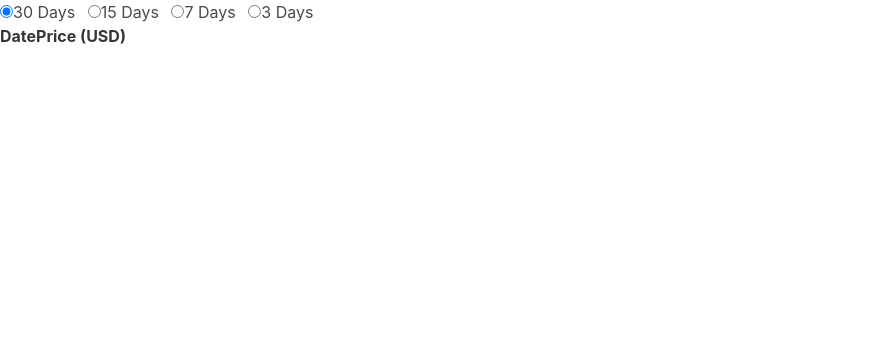
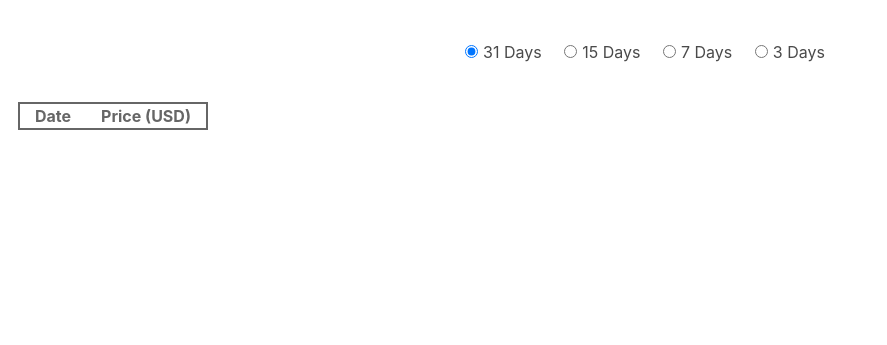
Before and after one commit to stbarillas/hone, a website: page index.html in a window 1280 px wide. Shown: the whole page, without its empty margins (0-887 px from the left). Drawn offline with nearby package versions, Linux system fonts and the light colour scheme; no server answers.

Commit message:
fixed bug with chart slicing logic

```diff
--- a/index.html
+++ b/index.html
@@ -4,9 +4,10 @@
         <meta charset="utf-8">
         <meta http-equiv="X-UA-Compatible" content="IE=edge">
         <meta name="viewport" content="width=device-width, initial-scale=1">
-        <title>My first Bulma website</title>
+        <title>Evaluation | Hone Capital</title>
         <link rel="stylesheet" href="css/main.css">
         <link rel="stylesheet" href="static/style.css">
+        <link rel="shortcut icon" href="http://cscventurecapital.com/wp-content/uploads/2017/03/favicon.ico">
     </head>
     <body>
         <!--<header class="is-fullheight">-->
@@ -14,11 +15,11 @@
                 <!--<h1>Hello<br> Hone</h1>-->
             <!--</div>-->
         <!--</header>-->
-
         <section>
-            <div class="control">
+            <div id="radioContainer">
+                <div id="radioButtons" class="control">
                         <label class="radio">
-                    <input type="radio" name="answer" checked onclick="renderData(30)">30 Days
+                            <input type="radio" name="answer" checked onclick="renderData(31)">31 Days
                         </label>
                         <label class="radio">
                             <input type="radio" name="answer" onclick="renderData(15)">15 Days
@@ -30,9 +31,11 @@
                             <input type="radio" name="answer" onclick="renderData(3)">3 Days
                         </label>
                 </div>
+            </div>
+            <div>
                 <div class="columns">
                     <!--Table Column-->
-                <div class="column is-one-quarter">
+                    <div id="tableColumn" class="column is-one-quarter">
                         <table id="dataTable">
                             <tr>
                                 <th> Date </th>
@@ -41,8 +44,8 @@
                         </table>
                     </div>
                     <!--Chart Column-->
-                <div class="column">
-                    <canvas id="dataChart" width="300" height="300"></canvas>
+                    <div id="chartColumn" class="column">
+                        <canvas id="dataChart"></canvas>
                         <script src="node_modules/chart.js/dist/Chart.js"></script>
                         <script>
                             function renderChart(data, days){
@@ -50,10 +53,10 @@
                                 var dataChart = new Chart(ctx, {
                                     type: 'line',
                                     data: {
-                                    labels: Object.keys(data).slice(0,days),
+                                        labels: Object.keys(data).slice(31-days, 31),
                                         datasets: [{
                                             label: '',
-                                        data: Object.values(data).slice(0,days),
+                                            data: Object.values(data).slice(31-days,31),
                                             backgroundColor: [
                                                 "rgb(255, 92, 57, .2)",
                                             ],
@@ -94,6 +97,7 @@
                         </script>
                     </div>
                 </div>
+            </div>
         </section>
     <script type="text/javascript" src="static/custom.js"></script>
     </body>
--- a/static/custom.js
+++ b/static/custom.js
@@ -4,7 +4,7 @@ fetch('https://api.coindesk.com/v1/bpi/historical/close.json')
     .then(function(response){
         return response.json();
     })
-    // Calls render functions with bci object and days as paramters. Defaults to 31 days
+    // Calls render functions with bci object and days as parameters. Defaults to 31 days
     .then(function(data){
         priceDict = data["bpi"]
         renderTable(priceDict, 31);
@@ -33,6 +33,7 @@ function renderTable(data, days) {
 
 // Radio button functions
 function renderData(days) {
+    // priceDict = {1:100, 2:101, 3:400, 4:201, 5:150,6:100, 7:101, 8:400, 9:201, 10:150,11:100, 12:101, 13:400, 14:201, 15:150,}
     // Removes all table rows except the header row
     var table = document.getElementById("dataTable");
     //or use :  var table = document.all.tableid;
--- a/static/style.css
+++ b/static/style.css
@@ -17,3 +17,29 @@
     -webkit-transform: translateX(-50%);
     transform: translateX(-50%);
 }
+
+/*Radio Buttons*/
+#radioContainer{
+
+}
+#radioButtons{
+    margin: 40px;
+    text-align: center;
+}
+input {
+    margin: 0 5px 0 10px;
+}
+
+/*Table*/
+#tableColumn{padding: 10px 30px}
+#dataTable {
+    border: 2px solid #666666;
+}
+th, td {
+    text-align: center!important;
+    padding: 0 15px 0 15px;
+    color: #666666!important;
+}
+
+/*Chart*/
+#chartColumn{padding: 10px 80px}
```
Lines whose indentation alone changed are shown as unchanged.
